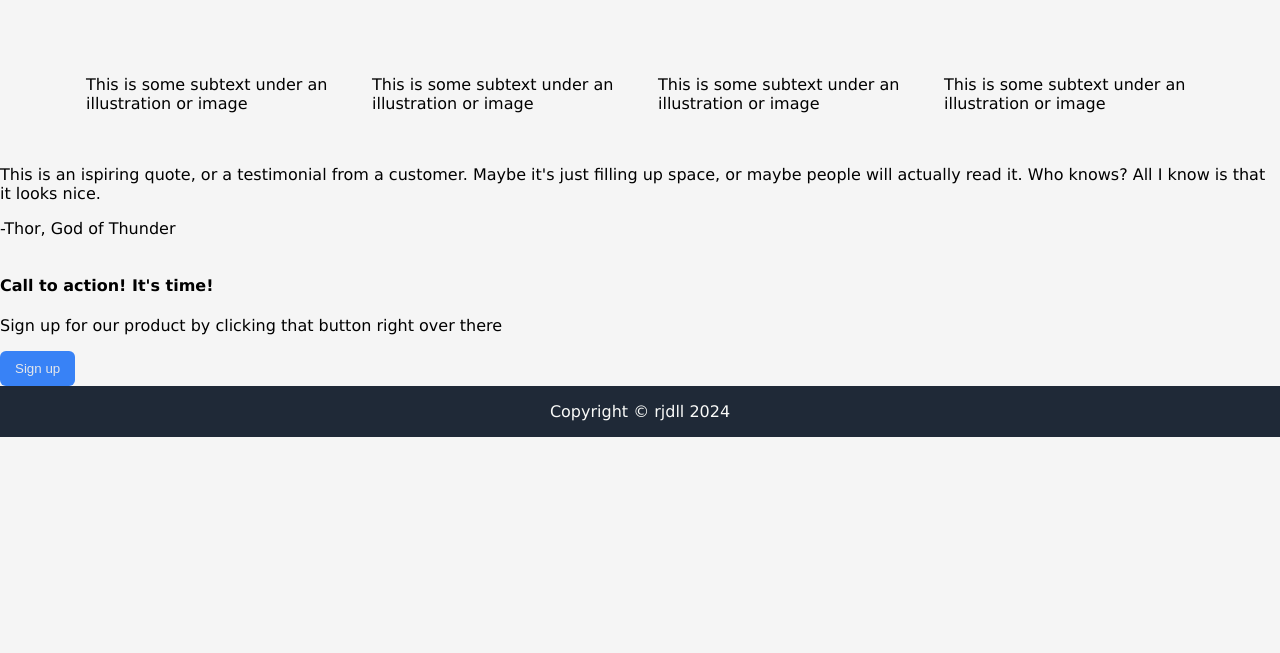
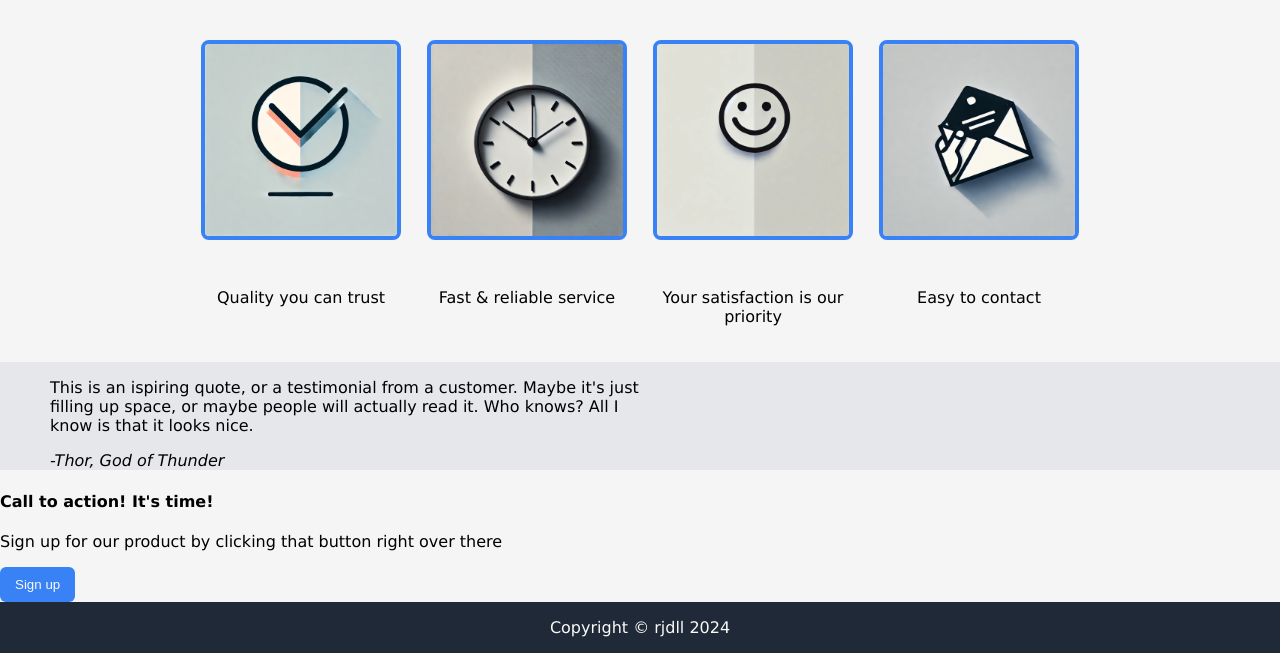
Before and after one commit to JakeDLL/business-landing-page, a plain HTML site: page index.html in a window 1280 px wide. Shown: the part 539-1192 px from the top of the page. Before the commit the page ends 976 px from the top, so only its background shows below. Drawn offline with Linux system fonts and the light colour scheme.

Commit message:
Add images for info section and styles for quote.

```diff
--- a/index.html
+++ b/index.html
@@ -29,28 +29,28 @@
             <h3 class="info-title">Some random information.</div>
             <div class="cards">
                 <div class="card">
-                    <img class="card-img" src="" alt="">
-                    <p>This is some subtext under an illustration or image</p>
+                    <img class="card-img" src="./images/checkmark.webp" alt="Checkmark">
+                    <p>Quality you can trust</p>
                 </div>
                 <div class="card">
-                    <img class="card-img" src="" alt="">
-                    <p>This is some subtext under an illustration or image</p>
+                    <img class="card-img" src="./images/clock.webp" alt="Clock">
+                    <p>Fast & reliable service</p>
                 </div>
                 <div class="card">
-                    <img class="card-img" src="" alt="">
-                    <p>This is some subtext under an illustration or image</p>
+                    <img class="card-img" src="./images/smiling-face.webp" alt="Smiling face">
+                    <p>Your satisfaction is our priority</p>
                 </div>
                 <div class="card">
-                    <img class="card-img" src="" alt="">
-                    <p>This is some subtext under an illustration or image</p>
+                    <img class="card-img" src="./images/envelope.webp" alt="Envelope">
+                    <p>Easy to contact</p>
                 </div>
             </div>
         </div>
 
-        <div class="quote">
-            <p>This is an ispiring quote, or a testimonial from a customer. Maybe it's just filling up space, or maybe people will actually read it. Who knows? All I know is that it looks nice.</p>
-            <p>-Thor, God of Thunder</p>
-        </div>
+        <blockquote>
+            <p class="quote-text">This is an ispiring quote, or a testimonial from a customer. Maybe it's just filling up space, or maybe people will actually read it. Who knows? All I know is that it looks nice.</p>
+            <cite class="quote-author">-Thor, God of Thunder</cite>
+        </blockquote>
 
         <div class="action-box">
             <h4>Call to action! It's time!</h4>
--- a/styles.css
+++ b/styles.css
@@ -76,7 +76,7 @@ footer {
     border-radius: 6px;
     border-width: 0;
     outline: none;
-    color: #E5E7EB
+    color: #F9FAF8
 }
 
 .info {
@@ -93,12 +93,39 @@ footer {
 
 .cards {
     display: flex;
-    align-items: center;
-    gap: 36px;
+    align-items: flex-start;
+    gap: 26px;
     justify-content: center;
     padding: 20px;
+    flex-wrap: wrap;
 }
 
 .card {
-    max-width: 250px;
+    max-width: 200px;
+    display: flex;
+    flex-direction: column;
+    gap: 32px;
+    text-align: center;
 }
+
+.card-img {
+    border: solid;
+    border-color: #3882F6;
+    border-radius: 8px;
+    border-width: 4px;
+}
+
+blockquote {
+    background: #E5E7EB;
+    padding-left: 50px;
+    padding-right: 50px;
+    margin: 0;
+}
+
+.quote-text {
+    max-width: 600px;
+}
+
+.quote-author {
+    text-align: right;
+}
```
Also changed, not shown: images/checkmark.webp (added), images/clock.webp (added), images/envelope.webp (added), images/smiling-face.webp (added).
